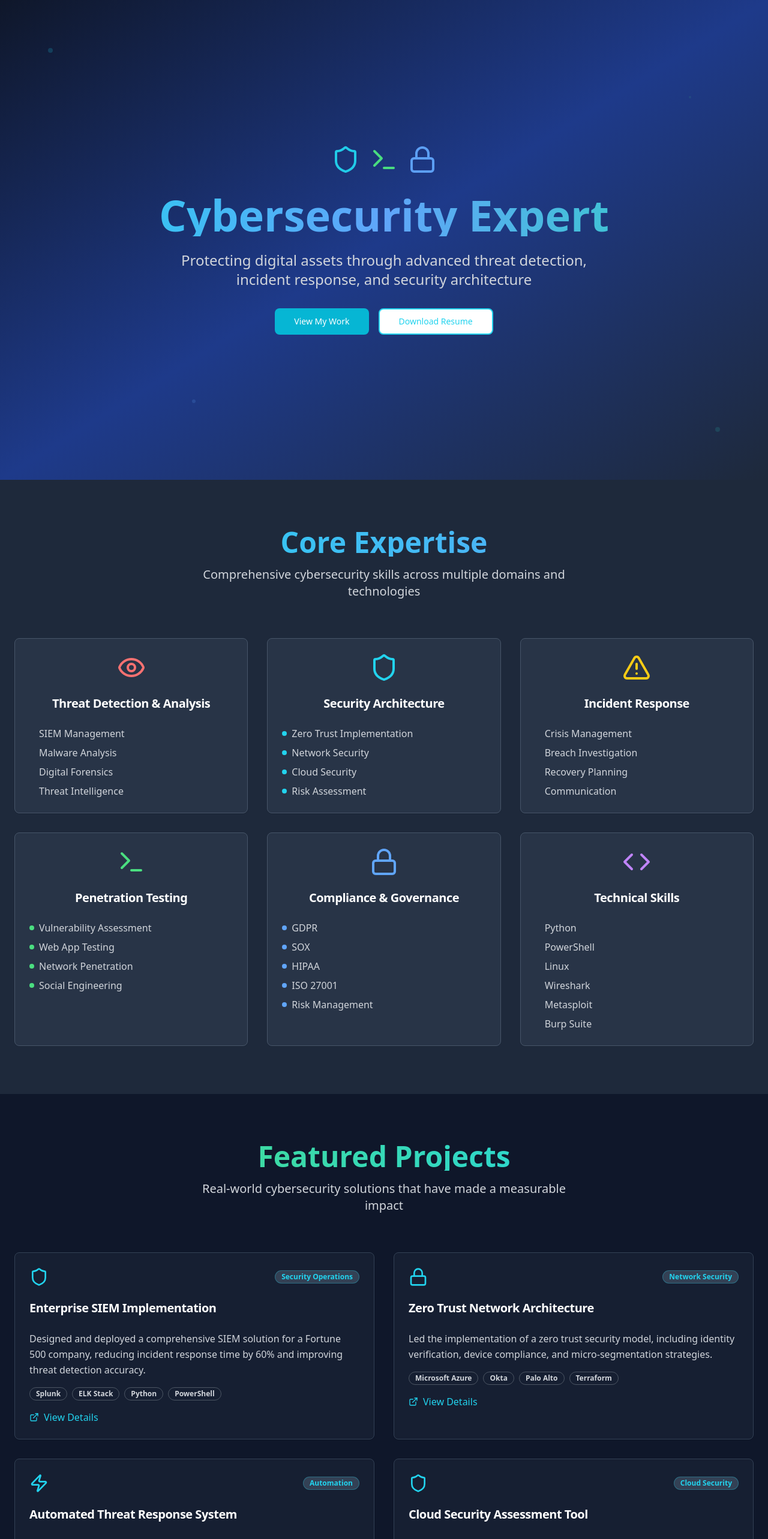
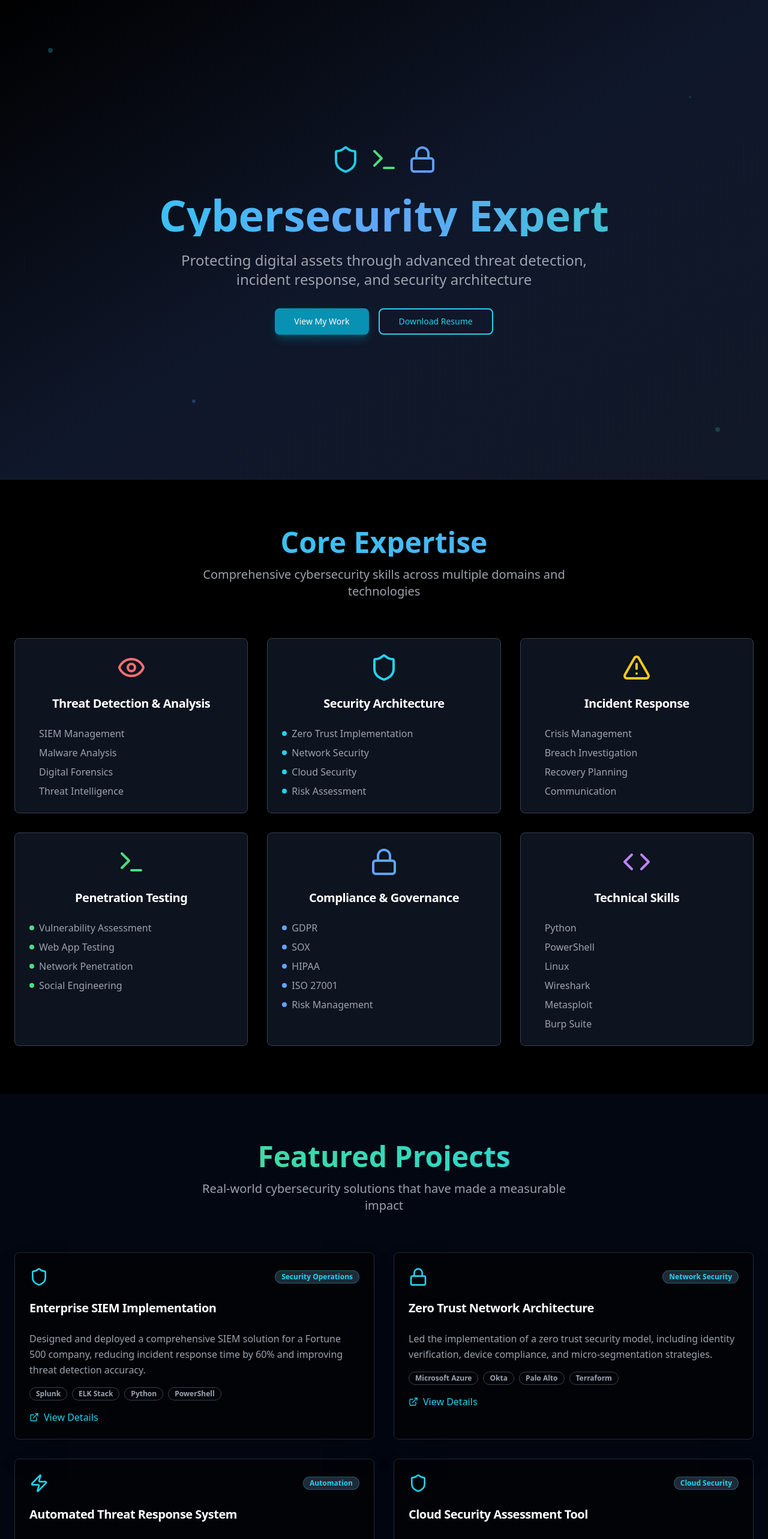
Before and after one commit to Delstroo/cyber-defense-portfolio, a React (Vite) app: page / in a window 1280 px wide. Shown: the top 2566 px of the page at 60% size. Built offline with nearby package versions, Linux system fonts and the light colour scheme.

Commit message:
Refactor: Improve dark theme
Adjusted color schemes and background styles to enhance the dark theme across the portfolio.

```diff
--- a/src/components/Hero.tsx
+++ b/src/components/Hero.tsx
@@ -4,13 +4,16 @@ import { Button } from "@/components/ui/button";
 
 const Hero = () => {
   return (
-    <section className="min-h-screen flex items-center justify-center bg-gradient-to-br from-slate-900 via-blue-900 to-slate-800 text-white relative overflow-hidden">
+    <section className="min-h-screen flex items-center justify-center bg-gradient-to-br from-black via-slate-900 to-gray-900 text-white relative overflow-hidden">
       {/* Animated background elements */}
-      <div className="absolute inset-0 opacity-20">
+      <div className="absolute inset-0 opacity-30">
         <div className="absolute top-20 left-20 w-2 h-2 bg-cyan-400 rounded-full animate-pulse"></div>
         <div className="absolute top-40 right-32 w-1 h-1 bg-green-400 rounded-full animate-pulse delay-1000"></div>
         <div className="absolute bottom-32 left-1/4 w-1.5 h-1.5 bg-blue-400 rounded-full animate-pulse delay-500"></div>
         <div className="absolute bottom-20 right-20 w-2 h-2 bg-teal-400 rounded-full animate-pulse delay-700"></div>
+        {/* Additional dark theme elements */}
+        <div className="absolute top-1/2 left-10 w-px h-20 bg-gradient-to-b from-transparent via-cyan-500/20 to-transparent"></div>
+        <div className="absolute top-1/4 right-10 w-px h-32 bg-gradient-to-b from-transparent via-blue-500/20 to-transparent"></div>
       </div>
 
       <div className="container mx-auto px-6 text-center relative z-10">
@@ -24,15 +27,15 @@ const Hero = () => {
           Cybersecurity Expert
         </h1>
 
-        <p className="text-xl md:text-2xl text-gray-300 mb-8 max-w-3xl mx-auto animate-fade-in delay-300">
+        <p className="text-xl md:text-2xl text-gray-400 mb-8 max-w-3xl mx-auto animate-fade-in delay-300">
           Protecting digital assets through advanced threat detection, incident response, and security architecture
         </p>
 
         <div className="flex flex-col sm:flex-row gap-4 justify-center animate-fade-in delay-500">
-          <Button size="lg" className="bg-cyan-500 hover:bg-cyan-600 text-white px-8 py-3 rounded-lg transition-all duration-300 hover:scale-105">
+          <Button size="lg" className="bg-cyan-600 hover:bg-cyan-700 text-white px-8 py-3 rounded-lg transition-all duration-300 hover:scale-105 shadow-lg shadow-cyan-500/25">
             View My Work
           </Button>
-          <Button variant="outline" size="lg" className="border-2 border-cyan-400 text-cyan-400 hover:bg-cyan-400 hover:text-slate-900 px-8 py-3 rounded-lg transition-all duration-300 hover:scale-105">
+          <Button variant="outline" size="lg" className="border-2 border-cyan-400 text-cyan-400 hover:bg-cyan-400 hover:text-black px-8 py-3 rounded-lg transition-all duration-300 hover:scale-105 bg-transparent">
             Download Resume
           </Button>
         </div>
--- a/src/components/Projects.tsx
+++ b/src/components/Projects.tsx
@@ -36,24 +36,24 @@ const Projects = () => {
   ];
 
   return (
-    <section className="py-20 bg-slate-900 text-white">
+    <section className="py-20 bg-gray-950 text-white">
       <div className="container mx-auto px-6">
         <div className="text-center mb-16">
           <h2 className="text-4xl md:text-5xl font-bold mb-4 bg-gradient-to-r from-green-400 to-cyan-400 bg-clip-text text-transparent">
             Featured Projects
           </h2>
-          <p className="text-xl text-gray-300 max-w-2xl mx-auto">
+          <p className="text-xl text-gray-400 max-w-2xl mx-auto">
             Real-world cybersecurity solutions that have made a measurable impact
           </p>
         </div>
 
         <div className="grid md:grid-cols-2 gap-8">
           {projects.map((project, index) => (
-            <Card key={index} className="bg-slate-800/50 border-slate-700 hover:bg-slate-800/70 transition-all duration-300 hover:scale-105 group">
+            <Card key={index} className="bg-black/60 border-gray-800 hover:bg-black/80 transition-all duration-300 hover:scale-105 group shadow-2xl">
               <CardHeader>
                 <div className="flex items-center justify-between mb-4">
                   <project.icon className="w-8 h-8 text-cyan-400 group-hover:scale-110 transition-transform duration-300" />
-                  <Badge variant="secondary" className="bg-slate-700 text-cyan-400 border-cyan-400/30">
+                  <Badge variant="secondary" className="bg-gray-800 text-cyan-400 border-cyan-400/30">
                     {project.category}
                   </Badge>
                 </div>
@@ -62,12 +62,12 @@ const Projects = () => {
                 </CardTitle>
               </CardHeader>
               <CardContent>
-                <p className="text-gray-300 mb-4 leading-relaxed">
+                <p className="text-gray-400 mb-4 leading-relaxed">
                   {project.description}
                 </p>
                 <div className="flex flex-wrap gap-2 mb-4">
                   {project.technologies.map((tech, techIndex) => (
-                    <Badge key={techIndex} variant="outline" className="border-gray-600 text-gray-300 hover:border-cyan-400 hover:text-cyan-400 transition-colors duration-300">
+                    <Badge key={techIndex} variant="outline" className="border-gray-700 text-gray-400 hover:border-cyan-400 hover:text-cyan-400 transition-colors duration-300">
                       {tech}
                     </Badge>
                   ))}
--- a/src/components/Skills.tsx
+++ b/src/components/Skills.tsx
@@ -43,20 +43,20 @@ const Skills = () => {
   ];
 
   return (
-    <section className="py-20 bg-slate-800 text-white">
+    <section className="py-20 bg-black text-white">
       <div className="container mx-auto px-6">
         <div className="text-center mb-16">
           <h2 className="text-4xl md:text-5xl font-bold mb-4 bg-gradient-to-r from-cyan-400 to-blue-400 bg-clip-text text-transparent">
             Core Expertise
           </h2>
-          <p className="text-xl text-gray-300 max-w-2xl mx-auto">
+          <p className="text-xl text-gray-400 max-w-2xl mx-auto">
             Comprehensive cybersecurity skills across multiple domains and technologies
           </p>
         </div>
 
         <div className="grid md:grid-cols-2 lg:grid-cols-3 gap-8">
           {skillCategories.map((category, index) => (
-            <Card key={index} className="bg-slate-700/50 border-slate-600 hover:bg-slate-700/70 transition-all duration-300 hover:scale-105 group">
+            <Card key={index} className="bg-gray-900/80 border-gray-700 hover:bg-gray-900 transition-all duration-300 hover:scale-105 group shadow-xl">
               <CardHeader className="text-center">
                 <category.icon className={`w-12 h-12 mx-auto mb-4 ${category.color} group-hover:scale-110 transition-transform duration-300`} />
                 <CardTitle className="text-white text-xl">{category.title}</CardTitle>
@@ -66,7 +66,7 @@ const Skills = () => {
                   {category.skills.map((skill, skillIndex) => (
                     <div key={skillIndex} className="flex items-center space-x-2">
                       <div className={`w-2 h-2 rounded-full ${category.color.replace('text-', 'bg-')}`}></div>
-                      <span className="text-gray-300">{skill}</span>
+                      <span className="text-gray-400">{skill}</span>
                     </div>
                   ))}
                 </div>
```
Also changed, not shown: src/components/Contact.tsx (+18 -18 lines).
